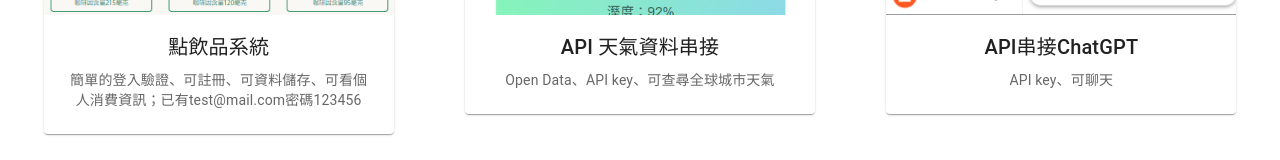
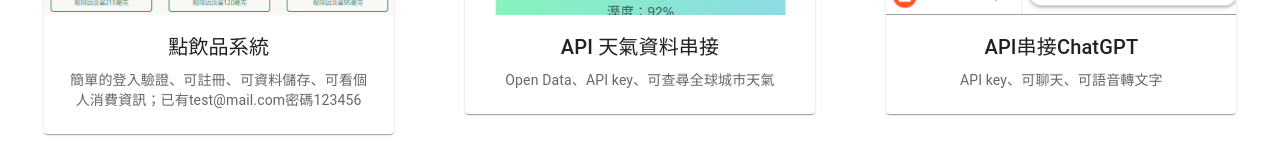
Before and after one commit to airfly626/airfly-project, a React (Vite) app: page / in a window 1280 px wide. Shown: the part 479-639 px from the top of the page. Built offline with nearby package versions, Linux system fonts and the light colour scheme.

Commit message:
add func

```diff
--- a/src/MainContent.jsx
+++ b/src/MainContent.jsx
@@ -33,7 +33,7 @@ const cardData = [
         img: '/chatGPT.png',
         alt: 'Chat APP',
         sub: 'API串接ChatGPT',
-        description: 'API key、可聊天'
+        description: 'API key、可聊天、可語音轉文字'
     },
 ];
 
```
